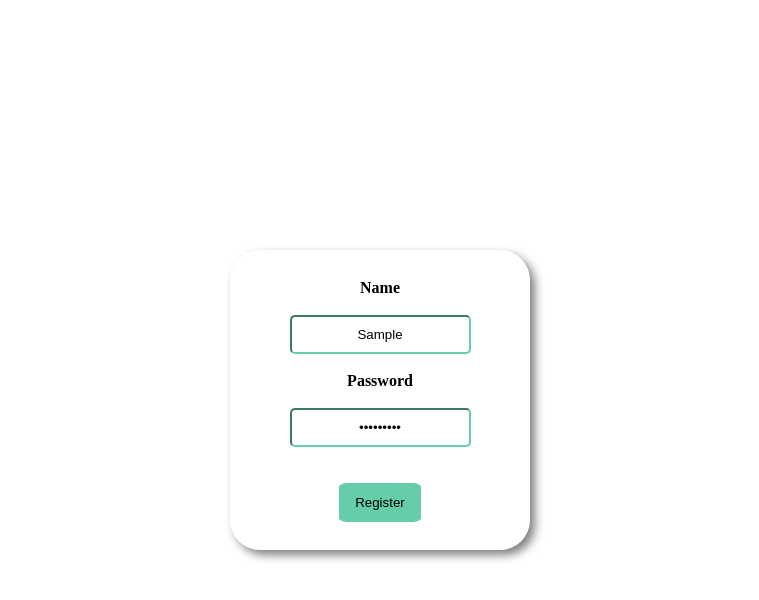
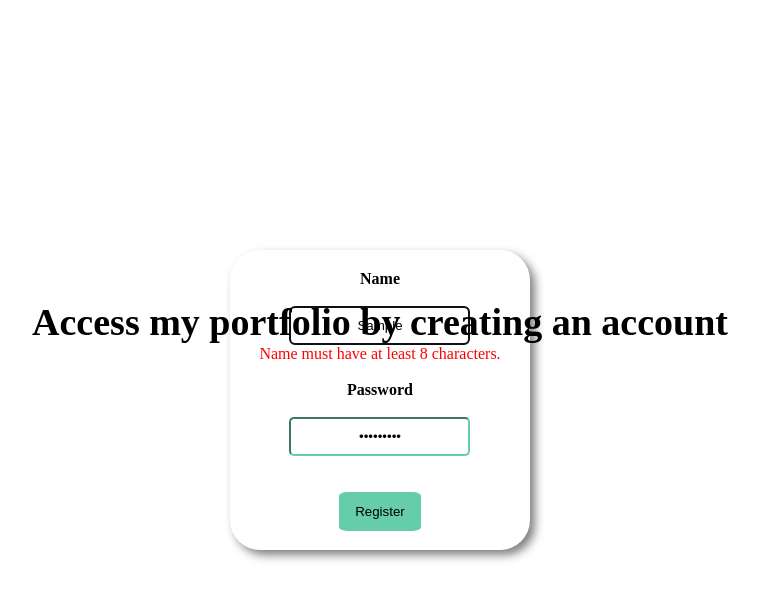
Before and after one commit to jonassouza1/portfolio, a React app: page / in a window 1280 px wide. Both pictures are taken after typing "Sample", "Sample123" into the empty fields and a click on the button "Register". Shown: the top 600 px of the page, without its empty margins (260-1019 px from the left). Built offline with nearby package versions, Linux system fonts and the light colour scheme; no server answers; the HTML template or start-up script is replaced by a standard one.

Commit message:
feat:installs the `react-hook-form`

```diff
--- a/client/src/components/form/index.tsx
+++ b/client/src/components/form/index.tsx
@@ -1,32 +1,27 @@
 import React, { useEffect, useState } from "react";
+import { useForm } from "react-hook-form";
 import "./styled.css";
 import { FormLogin } from "../formlogin";
 
-type Name = {
-  name?: string;
-  password?: string;
-};
-
 export const Form = () => {
-  const [state, setstate] = useState<Name>({
-    name: "",
-    password: "",
-  });
+  const {
+    register,
+    handleSubmit,
+    formState: { errors },
+  } = useForm();
   const [validate, setValidate] = useState("");
   const [isLoggedIn, setIsLoggedIn] = useState(false);
 
   const baseUrl = "https://web-site-backend-orcin.vercel.app";
 
-  const onSubmit = (e: any) => {
-    e.preventDefault();
-    const data: any = { ...state };
-
+  const onSubmit = (data: any) => {
+    const datas: any = { ...data };
     const requestOptions = {
       method: "POST",
       headers: {
         "Content-Type": "application/json",
       },
-      body: JSON.stringify(data),
+      body: JSON.stringify(datas),
     };
     const fetchdata = async () => {
       const body = requestOptions;
@@ -61,43 +56,43 @@ export const Form = () => {
 
   return (
     <section className="container">
+      <h2>Access my portfolio by creating an account</h2>
       <div className="section">
         <form>
           <label htmlFor="name">Name</label>
           <br />
           <input
             className="input"
-            minLength={8}
-            required={true}
             type="text"
             id="name"
             placeholder="enter the name"
-            onChange={(e) => setstate({ ...state, name: e.target.value })}
-            value={state.name}
+            {...register("name", { required: true, minLength: 8 })}
           />
-          {validate === "you registered successfully " ? (
-            <span className="greenn">{validate}</span>
-          ) : (
-            <span>{validate}</span>
+          {errors?.name?.type === "required" && <span>Name is required</span>}
+          {errors?.name?.type === "minLength" && (
+            <span>Name must have at least 8 characters.</span>
           )}
           <br />
           <label htmlFor="senha">Password</label>
           <br />
           <input
             className="input"
-            minLength={8}
-            required={true}
             type="password"
             id="senha"
             placeholder="enter the password"
-            onChange={(e) => setstate({ ...state, password: e.target.value })}
-            value={state.password}
+            {...register("password", { required: true, minLength: 8 })}
           />
+          {errors?.password?.type === "required" && (
+            <span>Password is required</span>
+          )}
+          {errors?.password?.type === "minLength" && (
+            <span>Password must have at least 8 characters.</span>
+          )}
           <br /> <br />
           <button
             className="btn"
             onClick={(e) => {
-              onSubmit(e);
+              handleSubmit(onSubmit)(e);
             }}
           >
             Register
--- a/client/src/components/form/styled.css
+++ b/client/src/components/form/styled.css
@@ -4,6 +4,12 @@
   height: 100vh;
   justify-content: center;
   align-items: center;
+  position: relative;
+}
+
+h2 {
+  position: absolute;
+  top: 300px;
 }
 
 .section {
--- a/client/src/components/formlogin/index.tsx
+++ b/client/src/components/formlogin/index.tsx
@@ -1,33 +1,34 @@
 import React, { useState, useEffect } from "react";
 import { Home } from "../home";
 import { Form } from "../form";
+import { useForm } from "react-hook-form";
 
 export const FormLogin = () => {
-  const [state, setstate] = useState({
-    name: "",
-    password: "",
-  });
+  const {
+    register,
+    handleSubmit,
+    formState: { errors },
+  } = useForm();
   const [isLoggedIn, setIsLoggedIn] = useState(false);
   const [validade, setValidate] = useState("");
 
   const baseUrl = "https://web-site-backend-orcin.vercel.app";
-  const onsubmit = (e: any) => {
-    e.preventDefault();
-    const data = { ...state };
+
+  const onsubmit = (data: any) => {
+    const datas = { ...data };
     try {
       const requestOptions = {
         method: "POST",
         headers: {
           "Content-Type": "application/json",
         },
-        body: JSON.stringify(data),
+        body: JSON.stringify(datas),
       };
       const fetchdata = async () => {
         const body = requestOptions;
         const login = await fetch(`${baseUrl}/userlogin`, body);
         const getUser = await login.json();
         setValidate(getUser.message);
-        console.log(getUser);
         if (getUser.message === "Login Successfully ") {
           sessionStorage.setItem("Token", getUser.message);
           setIsLoggedIn(true);
@@ -39,9 +40,7 @@ export const FormLogin = () => {
     }
   };
   useEffect(() => {
-    //Verificar se há um token no localStorage quando o componente é montado
     const token = sessionStorage.getItem("Token");
-
     if (token) {
       setIsLoggedIn(true);
     }
@@ -52,41 +51,41 @@ export const FormLogin = () => {
   } else if (isLoggedIn) {
     return <Home />;
   }
+
   return (
     <section className="container">
+      <h2>Log in with your account</h2>
       <div className="section">
         <form>
           <h2>Login</h2>
           <br />
           <input
             className="input"
-            required={true}
             type="text"
             placeholder="Type Your Name"
             id="name"
-            onChange={(e) => {
-              setstate({ ...state, name: e.target.value });
-            }}
-            value={state.name}
+            {...register("name", { required: true })}
           />
+          {errors?.name?.type === "required" && (
+            <span>Name required to log in</span>
+          )}
           <br />
           <br />
           <input
             className="input"
-            required={true}
             type="password"
             placeholder="Type Your password"
             id="senha"
-            onChange={(e) => {
-              setstate({ ...state, password: e.target.value });
-            }}
-            value={state.password}
+            {...register("password", { required: true })}
           />
+          {errors?.password?.type === "required" && (
+            <span>Password required to log in</span>
+          )}
           <br /> <br />
           <button
             className="btn"
             onClick={(e) => {
-              onsubmit(e);
+              handleSubmit(onsubmit)(e);
             }}
           >
             Login
--- a/package.json
+++ b/package.json
@@ -20,7 +20,8 @@
   "dependencies": {
     "express": "^4.18.2",
     "react": "^18.2.0",
-    "react-dom": "^18.2.0"
+    "react-dom": "^18.2.0",
+    "react-hook-form": "^7.51.0"
   },
   "devDependencies": {
     "@types/express": "^4.17.21",
```
Also changed, not shown: 2 other files (tests, documents, lock files or other folders).
